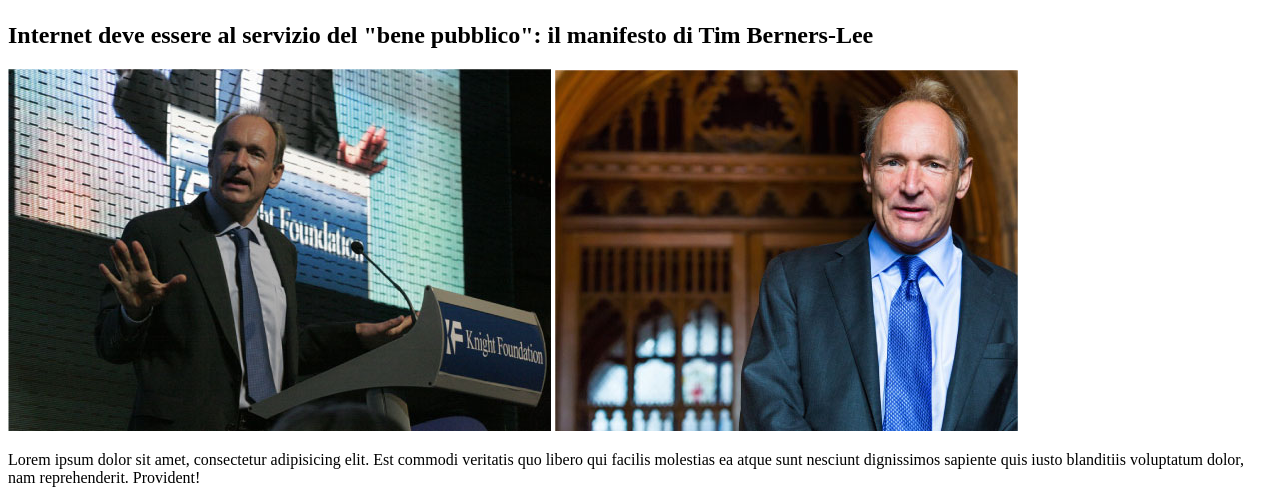
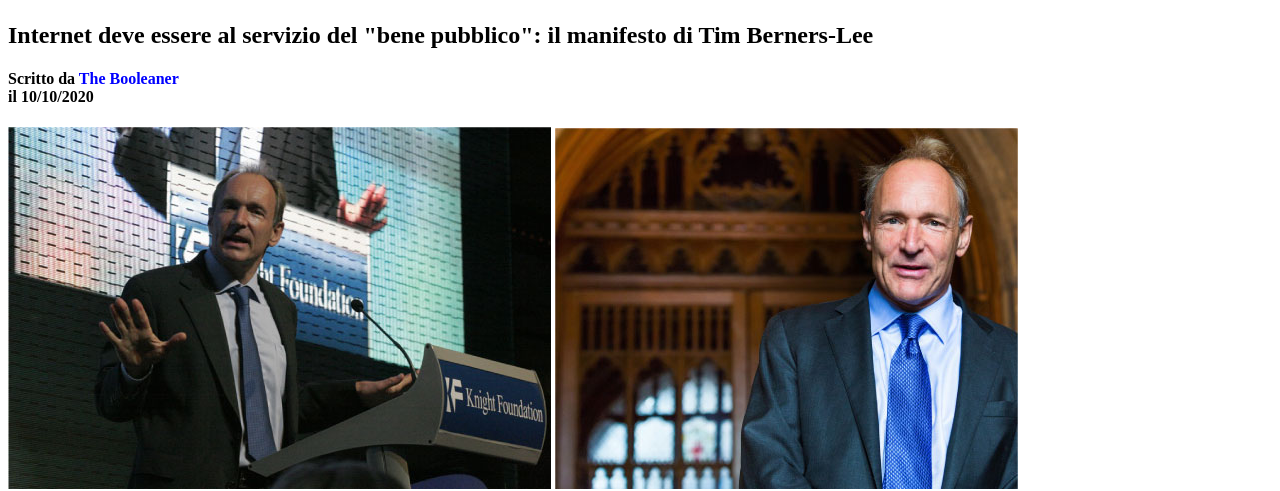
Before and after one commit to AleDerosa1/html-css-booleaner, a plain HTML site: page index.html in a window 1280 px wide. Shown: the part 331-822 px from the top of the page. Drawn offline with Linux system fonts and the light colour scheme.

Commit message:
feat: correzioni precedenti della prima section

```diff
--- a/index.html
+++ b/index.html
@@ -17,6 +17,7 @@
         <section>
             <!-- Inizio prima section -->
             <h1>Internet deve essere al servizio del "bene pubblico": il manifesto di Tim Berners-Lee</h1>
+            <h4>Scritto da <span>The Booleaner</span> <br>il 10/10/2020</h4>
             <img src="./img/tim-1.jpg" alt="prima foto dell'esercizio">
             <img src="./img/tim-2.jpg" alt="seconda foto dell'esercizio">
             <!-- Fine prima section -->
--- a/style.css
+++ b/style.css
@@ -0,0 +1,4 @@
+span{
+    color: blue;
+}
+}
```
